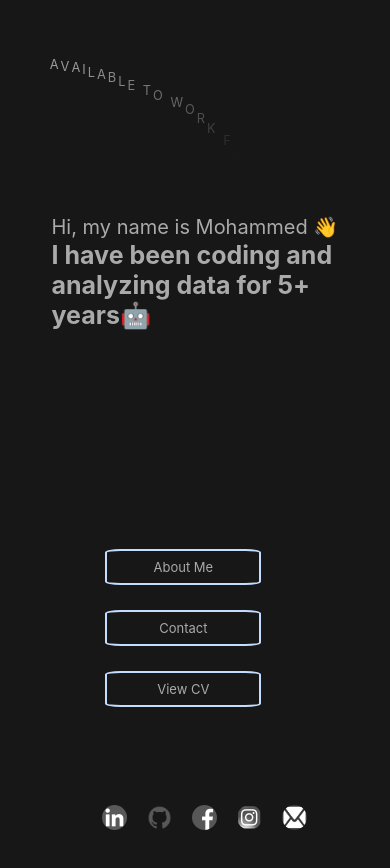
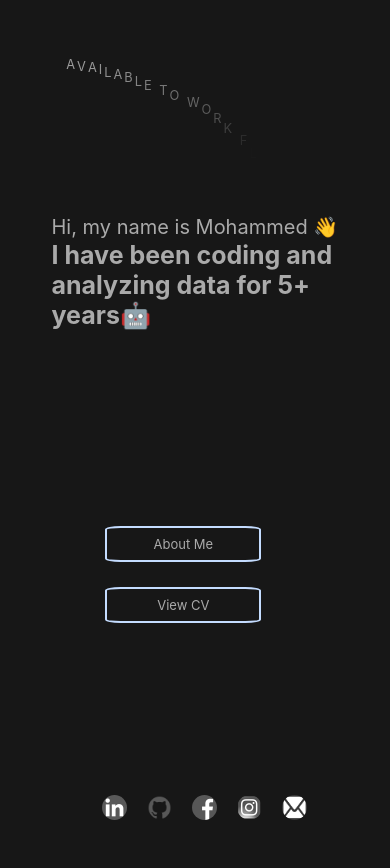
Before and after one commit to Mohammed-Bakhshi/Digital-Portfolio, a React (Create React App) app in the folder Frontend/: page / in a window 390 px wide. Shown: the top 868 px of the page. Built offline with nearby package versions, Linux system fonts and the light colour scheme.

Commit message:
Add files via upload

```diff
--- a/Frontend/src/Aboutme.js
+++ b/Frontend/src/Aboutme.js
@@ -118,7 +118,7 @@ const MainContent = () => {
   const SmallLogoStyle = {
     height: isMobileView ? '20px' : '30px',
     margin: isMobileView ? '5px' : '5px',
-    marginLeft: isMobileView ? '20px' : '35px',
+    marginLeft: isMobileView ? '0' : '35px',
     borderRadius: '10px',
     transition: 'filter 0.3s',
     filter: 'grayscale(100%)', // Start with grayscale
@@ -171,7 +171,6 @@ const MainContent = () => {
           <div style={linksContainerStyle}>
           <a href="https://react--portfolio.s3.eu-west-2.amazonaws.com/Mohammed+Bakhshi+CV+.pdf" target="_blank" rel="noopener noreferrer" style={{ ...linkStyle }}>View CV</a>
             <a href="/" style={{ ...linkStyle }}>Home</a>
-            <a href="/contact" style={{ ...linkStyle }}>contact</a>
 
           </div>
           <div style={imageContainerStyle}>
--- a/Frontend/src/App.js
+++ b/Frontend/src/App.js
@@ -81,11 +81,11 @@ const Portfolio = () => {
 
   const additionalButtonsContainerStyle = {
     display: 'flex',
-    marginTop: isMobileView ? '80%' : 'unset',
+
     gap: '10%',
     position: 'fixed',
     flexDirection: isMobileView ? 'column' : 'row', // Change flex direction based on view
-    bottom: isMobileView ? '15%' : '35%',
+    bottom: isMobileView ? '25%' : '35%',
     left: '47%',
     transform: 'translateX(-50%)',
     zIndex: 1,
@@ -96,7 +96,7 @@ const Portfolio = () => {
     color: '#aaa',
     textAlign: 'center',
     position: 'fixed',
-    bottom: isMobileView ? '10px' : '5px',
+    bottom: isMobileView ? '20px' : '5px',
     width: isMobileView ? '105%' : '100%',
     display: 'flex',
     justifyContent: 'center',
@@ -173,7 +173,7 @@ const Portfolio = () => {
                     </h2>
                   </div>
 
-                  <div ref={textWrapperRef} className="ml13" style={{  fontWeight:'300px',marginTop: isMobileView ? '5%' : '5%', marginLeft: isMobileView ? '5%' : '15%', maxWidth: isMobileView ? '85%' : '80%', textAlign: 'center',position:'relative' }}>
+                  <div ref={textWrapperRef} className="ml13" style={{  fontWeight:'300px',marginTop: isMobileView ? '5%' : '5%', marginLeft: isMobileView ? '9%' : '15%', maxWidth: isMobileView ? '90%' : '80%', textAlign: 'center',position:'relative' }}>
                     <h2 className="ml13">
                       Available to work <br />
                       <span style={{ display: 'block', fontSize: isMobileView ? '11px' : '1px', fontWeight: 'normal', color: '#aaa' }}>Flexible salary</span>
@@ -196,20 +196,7 @@ const Portfolio = () => {
                       About Me
                     </Link>
 
-                    <Link
-                      to="/contact"
-                      style={{ ...buttonStyle, minWidth: '150px', textDecoration: 'none', marginBottom: isMobileView ? '25px' : '0' }}
-                      onMouseEnter={(e) => {
-                        e.target.style.backgroundColor = '#001f33';
-                        e.target.style.color = '#bfbfbf';
-                      }}
-                      onMouseLeave={(e) => {
-                        e.target.style.backgroundColor = 'transparent';
-                        e.target.style.color = '#aaa';
-                      }}
-                    >
-                      Contact
-                    </Link>
+
 
                     <a
                       href="https://react--portfolio.s3.eu-west-2.amazonaws.com/Mohammed+Bakhshi+CV+.pdf"
```
